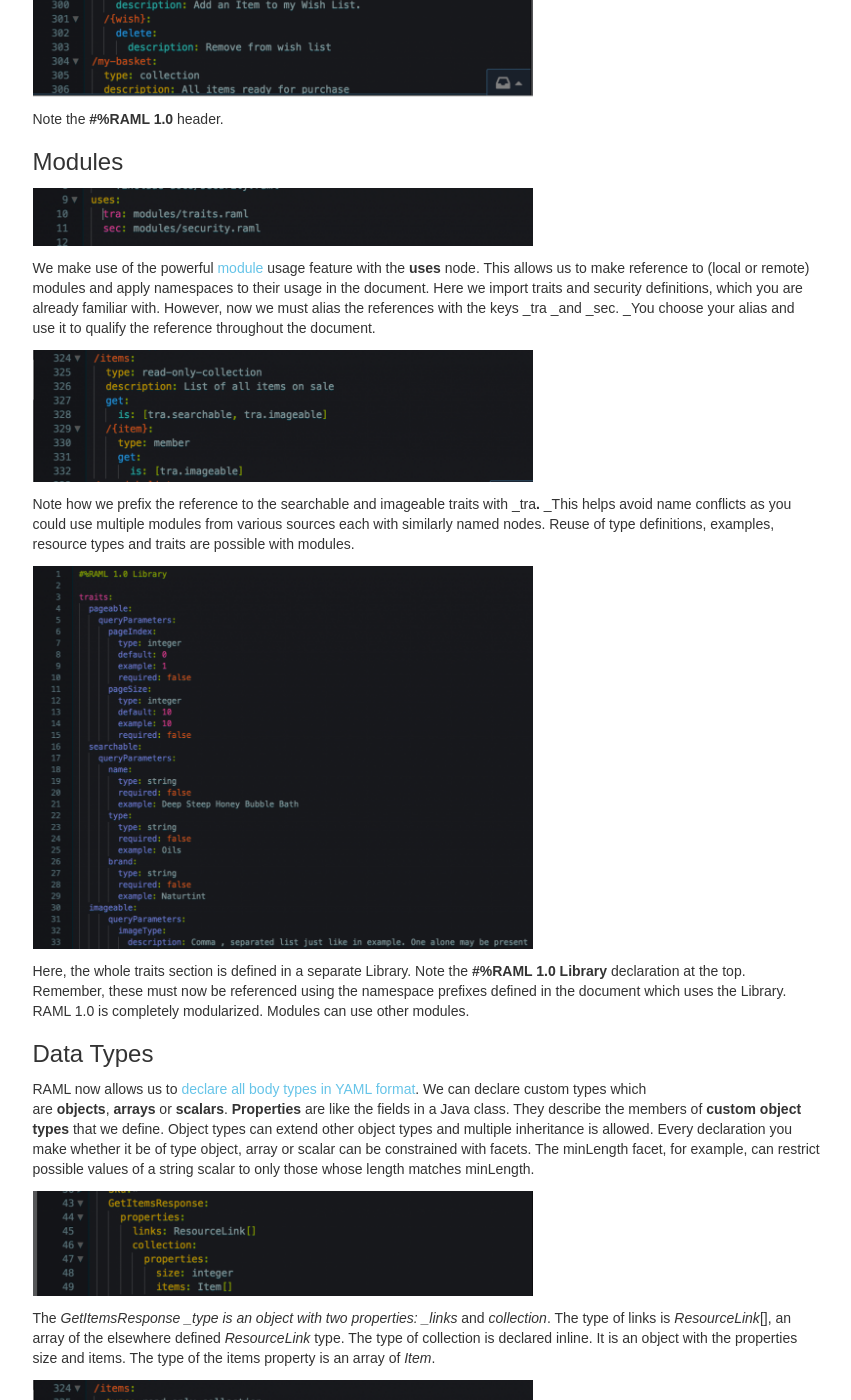
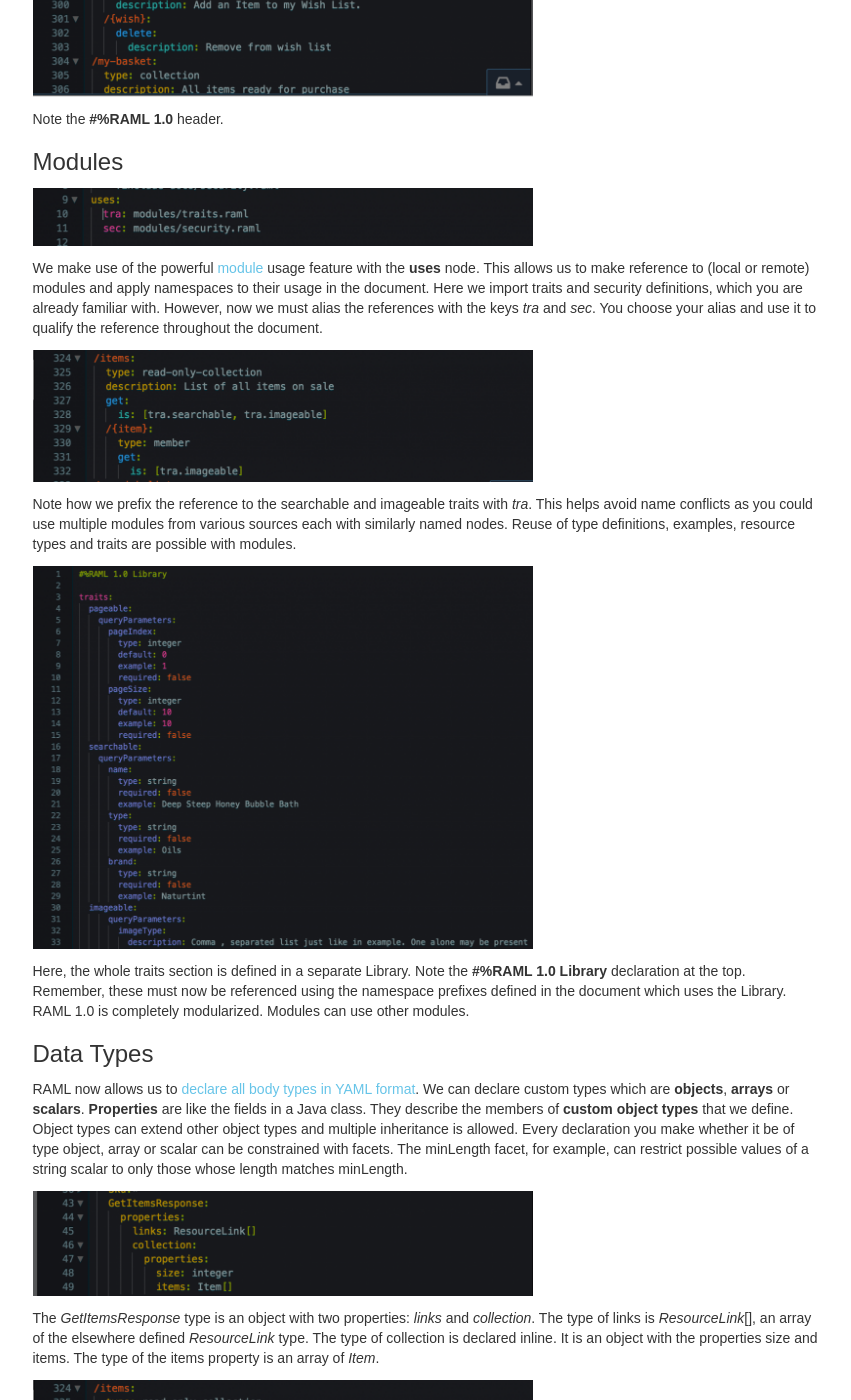
Before and after one commit to raml-org/raml-org, a Jekyll site: the page built from _posts/2016-05-17-announcing-raml-10-ga.md, in a window 1280 px wide and 1400 px high, scrolled down 1215 px. Shown: the whole window, without its empty margins (360-1211 px from the left). Built offline with Jekyll 4.4.1, drawn with Linux system fonts in a browser that asks for light colours; nearby versions of some CDN libraries; comment, search, counter and statistics services are not loaded; some of the changed lines change nothing that is shown; some of the changed text lies outside the part shown.

Commit message:
fixed encoding issues causing blog post to render poorly

```diff
--- a/_posts/2016-05-17-announcing-raml-10-ga.md
+++ b/_posts/2016-05-17-announcing-raml-10-ga.md
@@ -16,7 +16,7 @@
 
 ## What´s new?
 
-The new feature set is extremely powerful and makes the case for RAML 1.0 really compelling. **Modularization** now comes in the shape of libraries which can be centralized outside of your API definition and thus reused across projects. **Data type declarations** are now written in YAML and are independent of the media types in use. **Examples** can now form part of the data type definitions, thus allowing you to keep your resource and operation declarations concise. **Annotations** give you tremendous new possibilities of client and server side processing of the API definition. They also represent a means to document your API in a concise and consistent manner. **Overlays and extensions** are modules which allow you to revisit your API definition in a separate document in order to modify and / or enhance either the resources and operations or merely information about them.
+The new feature set is extremely powerful and makes the case for RAML 1.0 really compelling.**Modularization** now comes in the shape of libraries which can be centralized outside of your API definition and thus reused across projects. **Data type declarations** are now written in YAML and are independent of the media types in use. **Examples** can now form part of the data type definitions, thus allowing you to keep your resource and operation declarations concise. **Annotations** give you tremendous new possibilities of client and server side processing of the API definition. They also represent a means to document your API in a concise and consistent manner. **Overlays and extensions** are modules which allow you to revisit your API definition in a separate document in order to modify and / or enhance either the resources and operations or merely information about them.
 
 In the next section, we will introduce all the different new features in the context of an example.
 
@@ -24,74 +24,74 @@
 
 We have a fictitious e-commerce retail company: Álainn Cosmetics who builds a Mobile Shopping API that we focus our attention on in the next sections. Take a glance at the main definition.
 
-[![Screen Shot 2016-05-15 at 7.51.31 PM](/post_images/Screen-Shot-2016-05-15-at-7.51.31-PM-1024x992.png)](/post_images/Screen-Shot-2016-05-15-at-7.51.31-PM.png)
+![Screen Shot](/post_images/Screen-Shot-2016-05-15-at-7.51.31-PM-1024x992.png)
 
 Note the **#%RAML 1.0** header.
 
 ## Modules
 
-[![Screen Shot 2016-05-15 at 5.38.00 PM](/post_images/Screen-Shot-2016-05-15-at-5.38.00-PM-1024x119.png)](/post_images/Screen-Shot-2016-05-15-at-5.38.00-PM.png)
+![Screen Shot](/post_images/Screen-Shot-2016-05-15-at-5.38.00-PM-1024x119.png)
 
-We make use of the powerful [module](https://github.com/raml-org/raml-spec/blob/master/versions/raml-10/raml-10.md#modularization) usage feature with the **uses** node. This allows us to make reference to (local or remote) modules and apply namespaces to their usage in the document. Here we import traits and security definitions, which you are already familiar with. However, now we must alias the references with the keys _tra _and _sec. _You choose your alias and use it to qualify the reference throughout the document.
+We make use of the powerful [module](https://github.com/raml-org/raml-spec/blob/master/versions/raml-10/raml-10.md#modularization) usage feature with the **uses** node. This allows us to make reference to (local or remote) modules and apply namespaces to their usage in the document. Here we import traits and security definitions, which you are already familiar with. However, now we must alias the references with the keys *tra* and *sec*. You choose your alias and use it to qualify the reference throughout the document.
 
-![Screen Shot 2016-05-15 at 5.18.02 PM](/post_images/Screen-Shot-2016-05-15-at-5.18.02-PM-1024x271.png)
+![Screen Shot](/post_images/Screen-Shot-2016-05-15-at-5.18.02-PM-1024x271.png)
 
-Note how we prefix the reference to the searchable and imageable traits with _tra**.** _This helps avoid name conflicts as you could use multiple modules from various sources each with similarly named nodes. Reuse of type definitions, examples, resource types and traits are possible with modules.
+Note how we prefix the reference to the searchable and imageable traits with *tra*. This helps avoid name conflicts as you could use multiple modules from various sources each with similarly named nodes. Reuse of type definitions, examples, resource types and traits are possible with modules.
 
-[![Screen Shot 2016-05-15 at 6.24.54 PM](/post_images/Screen-Shot-2016-05-15-at-6.24.54-PM-1024x783.png)](/post_images/Screen-Shot-2016-05-15-at-6.24.54-PM.png)
+![Screen Shot ](/post_images/Screen-Shot-2016-05-15-at-6.24.54-PM-1024x783.png)
 
-Here, the whole traits section is defined in a separate Library. Note the **#%RAML 1.0 Library** declaration at the top. Remember, these must now be referenced using the namespace prefixes defined in the document which uses the Library. RAML 1.0 is completely modularized. Modules can use other modules.
+Here, the whole traits section is defined in a separate Library. Note the **#%RAML 1.0 Library** declaration at the top. Remember, these must now be referenced using the namespace prefixes defined in the document which uses the Library. RAML 1.0 is completely modularized. Modules can use other modules.
 
 ## Data Types
 
-RAML now allows us to [declare all body types in YAML format](https://github.com/raml-org/raml-spec/blob/master/versions/raml-10/raml-10.md#raml-data-types). We can declare custom types which are **objects**, **arrays** or **scalars**. **Properties** are like the fields in a Java class. They describe the members of **custom object types** that we define. Object types can extend other object types and multiple inheritance is allowed. Every declaration you make whether it be of type object, array or scalar can be constrained with facets. The minLength facet, for example, can restrict possible values of a string scalar to only those whose length matches minLength.
+RAML now allows us to [declare all body types in YAML format](https://github.com/raml-org/raml-spec/blob/master/versions/raml-10/raml-10.md#raml-data-types). We can declare custom types which are **objects**, **arrays** or **scalars**. **Properties** are like the fields in a Java class. They describe the members of **custom object types** that we define. Object types can extend other object types and multiple inheritance is allowed. Every declaration you make whether it be of type object, array or scalar can be constrained with facets. The minLength facet, for example, can restrict possible values of a string scalar to only those whose length matches minLength.
 
-![Screen Shot 2016-05-15 at 5.19.27 PM](/post_images/Screen-Shot-2016-05-15-at-5.19.27-PM-1024x216.png)
+![Screen Shot](/post_images/Screen-Shot-2016-05-15-at-5.19.27-PM-1024x216.png)
 
-The _GetItemsResponse _type is an object with two properties: _links_ and _collection_. The type of links is _ResourceLink_[], an array of the elsewhere defined _ResourceLink_ type. The type of collection is declared inline. It is an object with the properties size and items. The type of the items property is an array of _Item_.
+The *GetItemsResponse* type is an object with two properties: *links* and *collection*. The type of links is *ResourceLink*[], an array of the elsewhere defined *ResourceLink* type. The type of collection is declared inline. It is an object with the properties size and items. The type of the items property is an array of *Item*.
 
-![Screen Shot 2016-05-15 at 5.18.02 PM](/post_images/Screen-Shot-2016-05-15-at-5.18.02-PM-1024x271.png)
+![Screen Shot](/post_images/Screen-Shot-2016-05-15-at-5.18.02-PM-1024x271.png)
 
-Before we look at the _ResourceLink_ and _Item_ definitions, watch how we use parameterization to resolve the reference to _GetItemsResponse_. The [resource type](https://github.com/raml-org/raml-spec/blob/master/versions/raml-10/raml-10.md#resource-types-and-traits) of /items is read-only-collection. We can use convention over configuration to determine the types of responses from each operation defined in the resource types.
+Before we look at the *ResourceLink* and *Item* definitions, watch how we use parameterization to resolve the reference to *GetItemsResponse*. The [resource type](https://github.com/raml-org/raml-spec/blob/master/versions/raml-10/raml-10.md#resource-types-and-traits) of /items is read-only-collection. We can use convention over configuration to determine the types of responses from each operation defined in the resource types.
 
-![Screen Shot 2016-05-15 at 6.04.53 PM](/post_images/Screen-Shot-2016-05-15-at-6.04.53-PM-1024x376.png)
+![Screen Shot](/post_images/Screen-Shot-2016-05-15-at-6.04.53-PM-1024x376.png)
 
-Because this extends base, the type of the response for the get operation is resolved dynamically by use of the **<<resourcePathName | !uppercamelcase>>** [function](https://github.com/raml-org/raml-spec/blob/master/versions/raml-10/raml-10.md#resource-type-and-trait-parameters). This means we have a consistent and concise way to reference each of the data types we have defined.
+Because this extends base, the type of the response for the get operation is resolved dynamically by use of the **&lt;&lt;resourcePathName &#124; !uppercamelcase&gt;&gt;**&nbsp; [function](https://github.com/raml-org/raml-spec/blob/master/versions/raml-10/raml-10.md#resource-type-and-trait-parameters). This means we have a consistent and concise way to reference each of the data types we have defined.
 
-[![Screen Shot 2016-05-15 at 8.04.36 PM](/post_images/Screen-Shot-2016-05-15-at-8.04.36-PM-1024x587.png)](/post_images/Screen-Shot-2016-05-15-at-8.04.36-PM.png)
+![Screen Shot](/post_images/Screen-Shot-2016-05-15-at-8.04.36-PM-1024x587.png)
 
-Returning to the definitions of _ResourceLink _and _Item_, watch how we elaborate on property definitions with the use of **facets** underneath them.
+Returning to the definitions of *ResourceLink* and *Item*, watch how we elaborate on property definitions with the use of **facets** underneath them.
 
-![Screen Shot 2016-05-15 at 5.19.48 PM](/post_images/Screen-Shot-2016-05-15-at-5.19.48-PM-1024x504.png)
+![Screen Shot](/post_images/Screen-Shot-2016-05-15-at-5.19.48-PM-1024x504.png)
 
-Note how **optionality of properties** is stated with the **?** qualifier at the end of the property name. Using the **default** facet, we can supply default values for optional properties. The possible values of a string property can be restricted with the **enum** facet. [T](https://github.com/raml-org/raml-spec/blob/master/versions/raml-10/raml-10.md#type-expressions)ype expressions allow us to combine types. The type of the links property in _Item_ is defined as **(ResourceLink | ImageLink)[]**. This means that _links_ is an array of either _ResourceLink_ or _ImageLink_.
+Note how **optionality of properties** is stated with the **?** qualifier at the end of the property name. Using the **default** facet, we can supply default values for optional properties. The possible values of a string property can be restricted with the  **enum** facet. [Type expressions](https://github.com/raml-org/raml-spec/blob/master/versions/raml-10/raml-10.md#type-expressions) allow us to combine types. The type of the links property in *Item* is defined as **(ResourceLink &#124; ImageLink)[]**. This means that *links* is an array of either *ResourceLink* or *ImageLink*.
 
 ## Examples
 
-We can now [centralize all examples ](https://github.com/raml-org/raml-spec/blob/master/versions/raml-10/raml-10.md#defining-examples-in-raml)and couple them with their corresponding type definitions. Regardless of the media type in use, we define the examples in the same YAML format as the types.
+We can now [centralize all examples ](https://github.com/raml-org/raml-spec/blob/master/versions/raml-10/raml-10.md#defining-examples-in-raml)and couple them with their corresponding type definitions. Regardless of the media type in use, we define the examples in the same YAML format as the types.
 
-[![Screen Shot 2016-05-15 at 6.11.17 PM](/post_images/Screen-Shot-2016-05-15-at-6.11.17-PM-1024x781.png)](/post_images/Screen-Shot-2016-05-15-at-6.11.17-PM.png)
+![Screen Shot](/post_images/Screen-Shot-2016-05-15-at-6.11.17-PM-1024x781.png)
 
-Note how arrays are declared using a hyphen **-** . When the items in an array are objects, the hyphen is followed by the first property declaration with subsequent ones declared immediately below. The benefit of the approach we have adopted thus far (the combination of the dynamic resolution of types in resource type definitions based on a simple naming convention) is that we can have a very concise definition of the main part of the API. We can see all the resources and operations at a glance!
+Note how arrays are declared using a hyphen **-**. When the items in an array are objects, the hyphen is followed by the first property declaration with subsequent ones declared immediately below. The benefit of the approach we have adopted thus far (the combination of the dynamic resolution of types in resource type definitions based on a simple naming convention) is that we can have a very concise definition of the main part of the API. We can see all the resources and operations at a glance!
 
-[![Screen Shot 2016-05-15 at 6.20.38 PM](/post_images/Screen-Shot-2016-05-15-at-6.20.38-PM-1024x831.png)](/post_images/Screen-Shot-2016-05-15-at-6.20.38-PM.png)
+![Screen Shot](/post_images/Screen-Shot-2016-05-15-at-6.20.38-PM-1024x831.png)
 
 ## Annotations
 
-RAML 1.0 allows us to enhance the vocabulary of RAML itself with [annotations](https://github.com/raml-org/raml-spec/blob/master/versions/raml-10/raml-10.md#annotations). We exploit this feature here to inform the developers of the iPhone app about where to find hypermedia in the JSON responses we send back, and how their software should process them. **Annotation types** are defined in the same way as data types. The usage of annotations throughout the document is constrained by the values of the **allowedTargets** facet.
+RAML 1.0 allows us to enhance the vocabulary of RAML itself with [annotations](https://github.com/raml-org/raml-spec/blob/master/versions/raml-10/raml-10.md#annotations). We exploit this feature here to inform the developers of the iPhone app about where to find hypermedia in the JSON responses we send back, and how their software should process them. **Annotation types** are defined in the same way as data types. The usage of annotations throughout the document is constrained by the values of the **allowedTargets** facet.
 
-[![Screen Shot 2016-05-15 at 6.42.32 PM](/post_images/Screen-Shot-2016-05-15-at-6.42.32-PM-1024x743.png)](/post_images/Screen-Shot-2016-05-15-at-6.42.32-PM.png)
+![Screen Shot](/post_images/Screen-Shot-2016-05-15-at-6.42.32-PM-1024x743.png)
 
-Here we constrain the usage of the _hypermedia-plan_ annotation so that it can only appear globally for the entire API or underneath a resource declaration. It is possible to declare annotations of a particular type like _hypermedia-plan_ by surrounding the declaration in parentheses ().
+Here we constrain the usage of the *hypermedia-plan* annotation so that it can only appear globally for the entire API or underneath a resource declaration. It is possible to declare annotations of a particular type like *hypermedia-plan* by surrounding the declaration in parentheses ().
 
 ## Overlays and Extensions
 
-We now have a well-defined API with resources and operations, the types of their requests and responses as well as examples. We have the option to lace the declarations of the operations on the resources with the **(hypermedia-control)** annotation. Instead, we'll exploit a feature in RAML 1.0 that allows us to revisit all or part of the document and modify or enhance the definitions. This is done by **extending** the main definition with either an Overlay or an Extension. Overlays change only the non-behavioral aspects of the API definition, like documentation and descriptions. Extensions add to the behavior or an API definition. We can define more resources or add operations to existing ones with an extension.
+We now have a well-defined API with resources and operations, the types of their requests and responses as well as examples. We have the option to lace the declarations of the operations on the resources with the **(hypermedia-control)** annotation. Instead, we'll exploit a feature in RAML 1.0 that allows us to revisit all or part of the document and modify or enhance the definitions. This is done by **extending** the main definition with either an Overlay or an Extension. Overlays change only the non-behavioral aspects of the API definition, like documentation and descriptions. Extensions add to the behavior or an API definition. We can define more resources or add operations to existing ones with an extension.
 
-![Screen Shot 2016-05-15 at 6.46.02 PM](/post_images/Screen-Shot-2016-05-15-at-6.46.02-PM-1024x326.png)
+![Screen Shot](/post_images/Screen-Shot-2016-05-15-at-6.46.02-PM-1024x326.png)
 
 We exploit the Overlay module as a clean way of applying our hypermedia annotations to the API. Note how we are free to choose which nodes we want to extend. We are not obliged to revisit and redefine every node in the base definition.
 
 ## Summary
 
-We have given you a glance at the enhanced power of RAML 1.0\. We encourage you to take a look at some of the capabilities in depth by [reading through the spec](https://github.com/raml-org/raml-spec/blob/master/versions/raml-10/raml-10.md). You can see the console for the RAML we defined in this blog [here](https://anypoint.mulesoft.com/apiplatform/alainn-cosmetics/#/portals/organizations/179e1a28-20ad-4d1f-b132-d3001f864368/apis/360/versions/70703/pages/103420) and the full RAML in our new [raml](https://github.com/raml-org/raml-examples/tree/master/others/alainn-mobile-shopping)[-examples](https://github.com/raml-org/raml-examples/tree/master/others/alainn-mobile-shopping) repository.
+We have given you a glance at the enhanced power of RAML 1.0\. We encourage you to take a look at some of the capabilities in depth by [reading through the spec](https://github.com/raml-org/raml-spec/blob/master/versions/raml-10/raml-10.md). You can see the console for the RAML we defined in this blog [here](https://anypoint.mulesoft.com/apiplatform/alainn-cosmetics/#/portals/organizations/179e1a28-20ad-4d1f-b132-d3001f864368/apis/360/versions/70703/pages/103420) and the full RAML in our new [raml](https://github.com/raml-org/raml-examples/tree/master/others/alainn-mobile-shopping)[-examples](https://github.com/raml-org/raml-examples/tree/master/others/alainn-mobile-shopping) repository.
```
